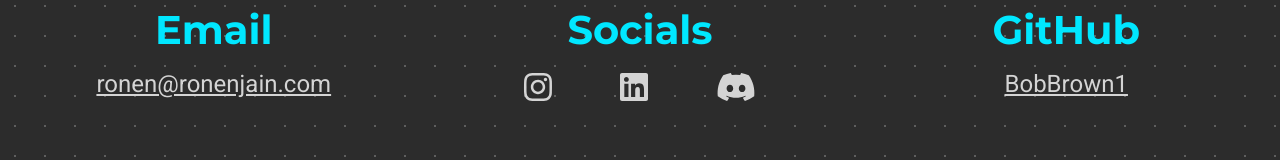
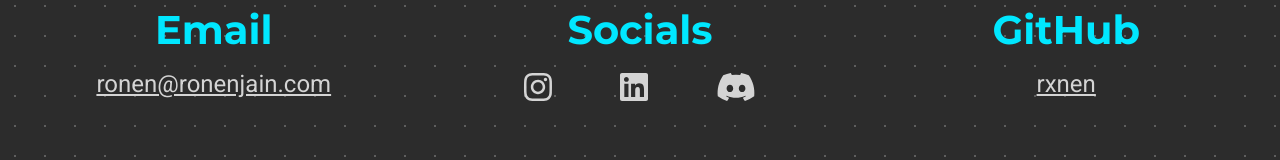
Before and after one commit to rxnen/portfolio, a React (Create React App) app: page / in a window 1280 px wide. Shown: the part 4089-4249 px from the top of the page. Built offline with nearby package versions, Linux system fonts and the light colour scheme.

Commit message:
portfolio redesign 2025

```diff
--- a/src/Main2024.js
+++ b/src/Main2024.js
@@ -112,7 +112,7 @@ function Main2024() {
           </div>
           <div className="about-me-icons">
             <FontAwesomeIcon icon={faMedal} className="about-me-icon" />
-            <a href="https://github.com/BobBrown1" target="_blank" rel="noreferrer">
+            <a href="https://github.com/rxnen" target="_blank" rel="noreferrer">
               <FontAwesomeIcon icon={faLaptopCode} className="about-me-icon" />
             </a>
             <a href="https://open.spotify.com/user/eszcqv55x8d9h5w80xa2ricls?si=8f0cf1d04ed64953" target="_blank" rel="noreferrer">
@@ -291,8 +291,8 @@ function Main2024() {
             </div>
             <div className="contact-github">
               <h2>GitHub</h2>
-              <a href="https://www.github.com/BobBrown1" target="_blank" rel="noreferrer" className="contact-link">
-                BobBrown1
+              <a href="https://www.github.com/rxnen" target="_blank" rel="noreferrer" className="contact-link">
+                rxnen
               </a>
             </div>
 
@@ -328,7 +328,7 @@ function Main2024() {
             <a href="https://www.linkedin.com/in/ronen-jain-8a2860290/" target="_blank" rel="noreferrer" className="footer-icon">
               <FontAwesomeIcon icon={faLinkedin} />
             </a>
-            <a href="https://www.github.com/BobBrown1" target="_blank" rel="noreferrer" className="footer-icon">
+            <a href="https://www.github.com/rxnen" target="_blank" rel="noreferrer" className="footer-icon">
               <FontAwesomeIcon icon={faGithub} />
             </a>
           </div>
```
